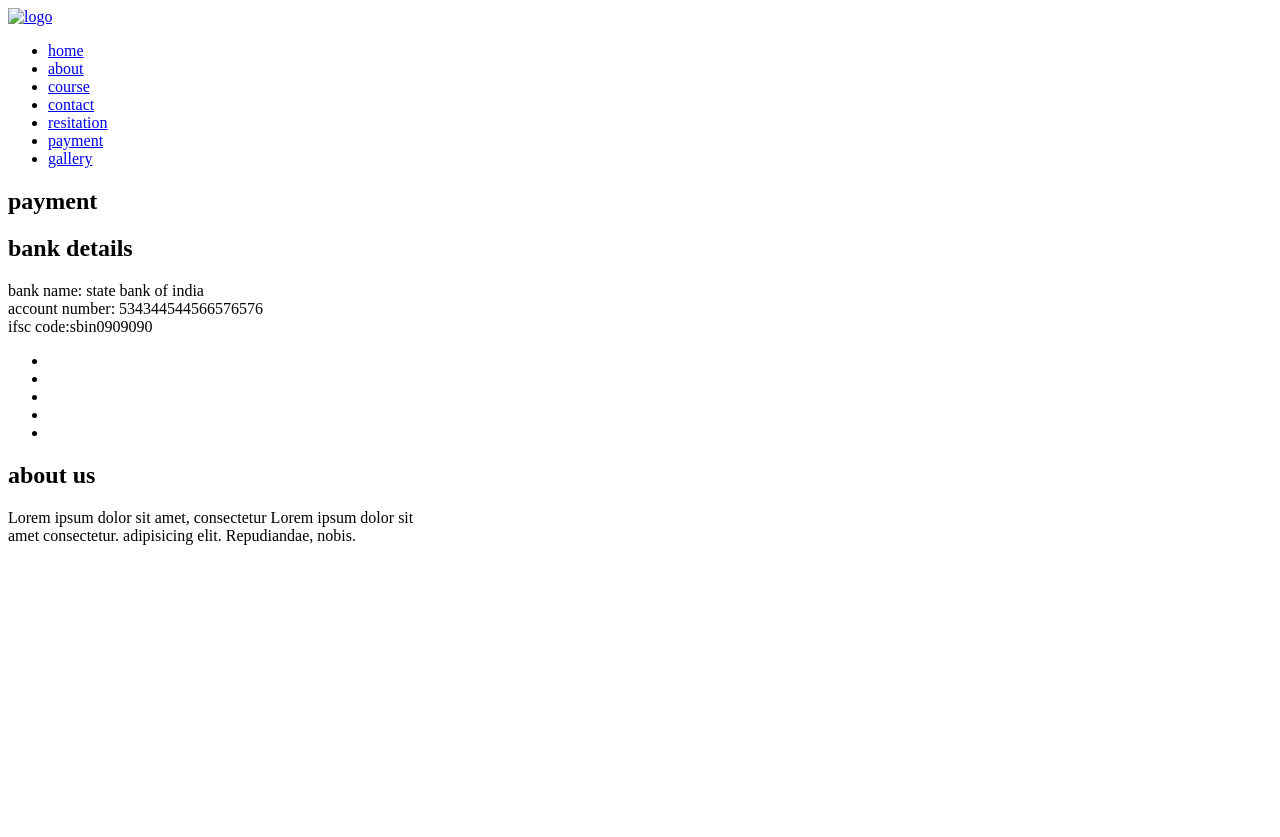
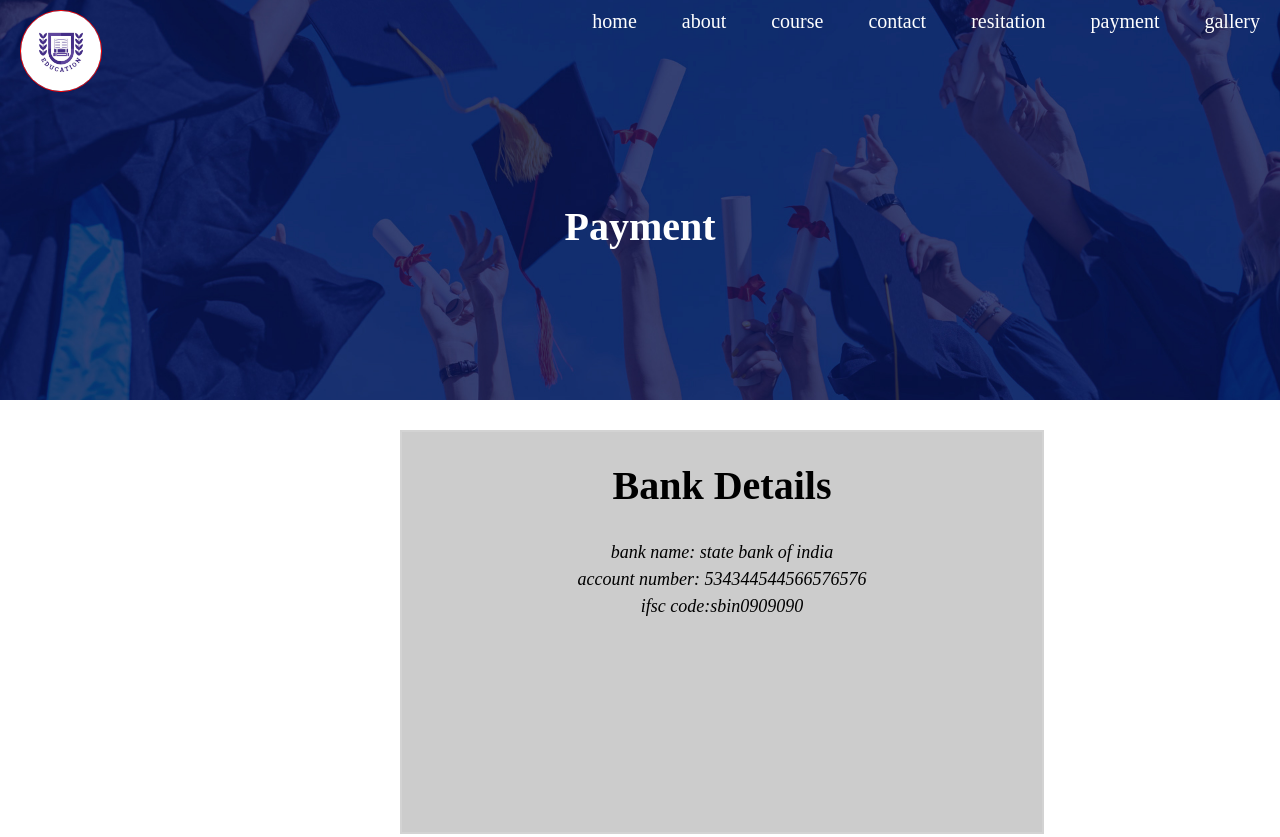
Before and after one commit to iamalendra/ukprotocol.com, a plain HTML site: page payment.html in a window 1280 px wide. Shown: the top 837 px of the page. Before the commit the page ends 800 px from the top, so only its background shows below. Drawn offline with Linux system fonts and the light colour scheme; the site is published under a folder, as on GitHub Pages, so addresses that start at the root find nothing.

Commit message:
Update payment.html

```diff
--- a/payment.html
+++ b/payment.html
@@ -5,14 +5,14 @@
     <meta charset="UTF-8">
     <meta http-equiv="X-UA-Compatible" content="IE=edge">
     <meta name="viewport" content="width=device-width, initial-scale=1.0">
-    <link rel="stylesheet" href="/css/sytle.css">
-    <link rel="stylesheet" href="/css/responsive.css">
+    <link rel="stylesheet" href="css/sytle.css">
+    <link rel="stylesheet" href="css/responsive.css">
     <title>uttrakhand univercity</title>
 </head>
 <body>
     <section class="sub-header">
         <nav>
-            <a href="index.html"><img src="/image/logo.jpg" alt="logo"></a>
+            <a href="index.html"><img src="image/logo.jpg" alt="logo"></a>
             <div class="nav-links">
                 <ul>
                     <li><a href="index.html" >home</a></li>
```
